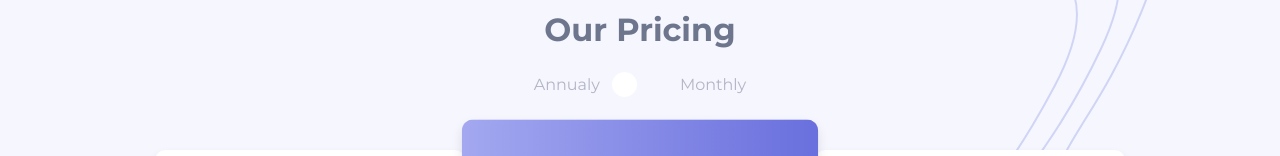
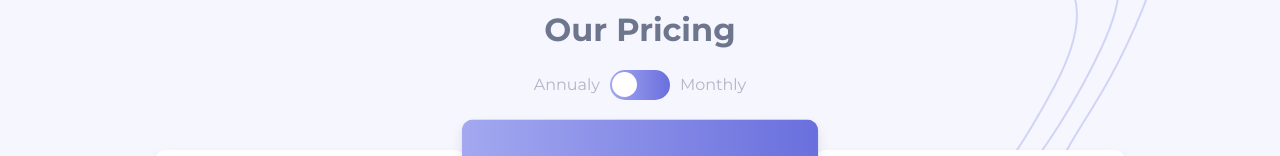
Before and after one commit to rfkb4/Pricing-component-with-toggle, a plain HTML site: page index.html in a window 1280 px wide. Shown: the part 130-286 px from the top of the page. Drawn offline with Linux system fonts and the light colour scheme.

Commit message:
finished pricing component

```diff
--- a/style.css
+++ b/style.css
@@ -132,7 +132,7 @@ display: none;
     justify-content: center;
 }
 .toggle-container label {
-    background-image: linear-gradient(to right, hsl(236, 72%, 79%) hsl(237, 63%, 64%));
+    background-image: linear-gradient(to right, hsl(236, 72%, 79%), hsl(237, 63%, 64%));
     border-radius: 50px;
     cursor: pointer;
     display: inline-block;
```
